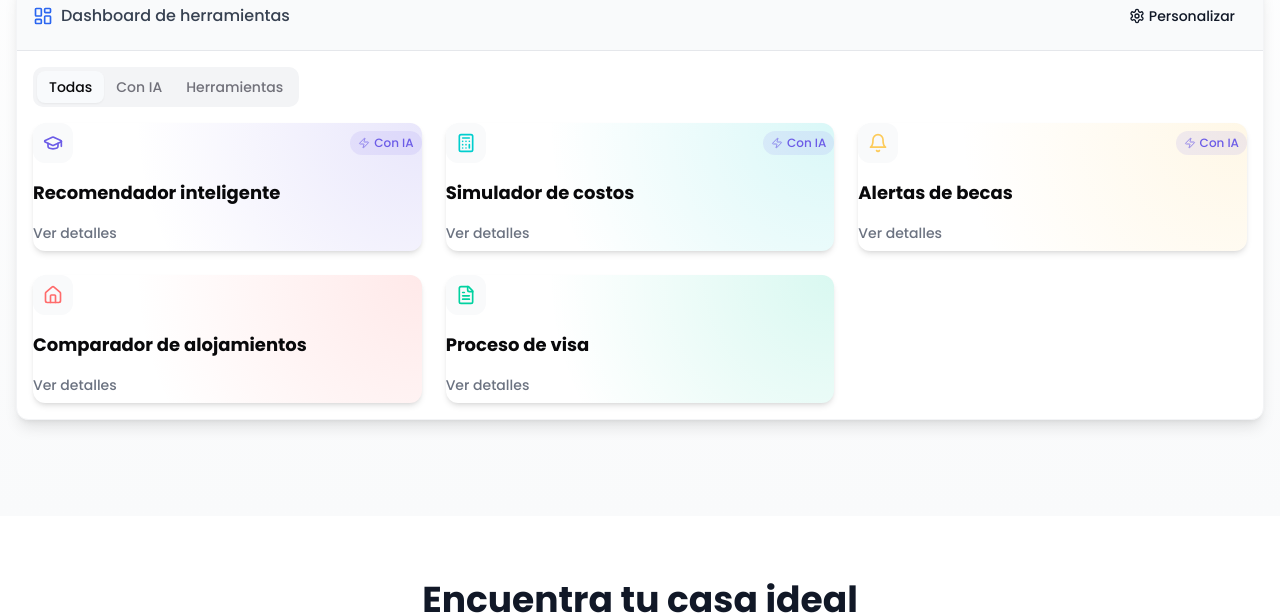
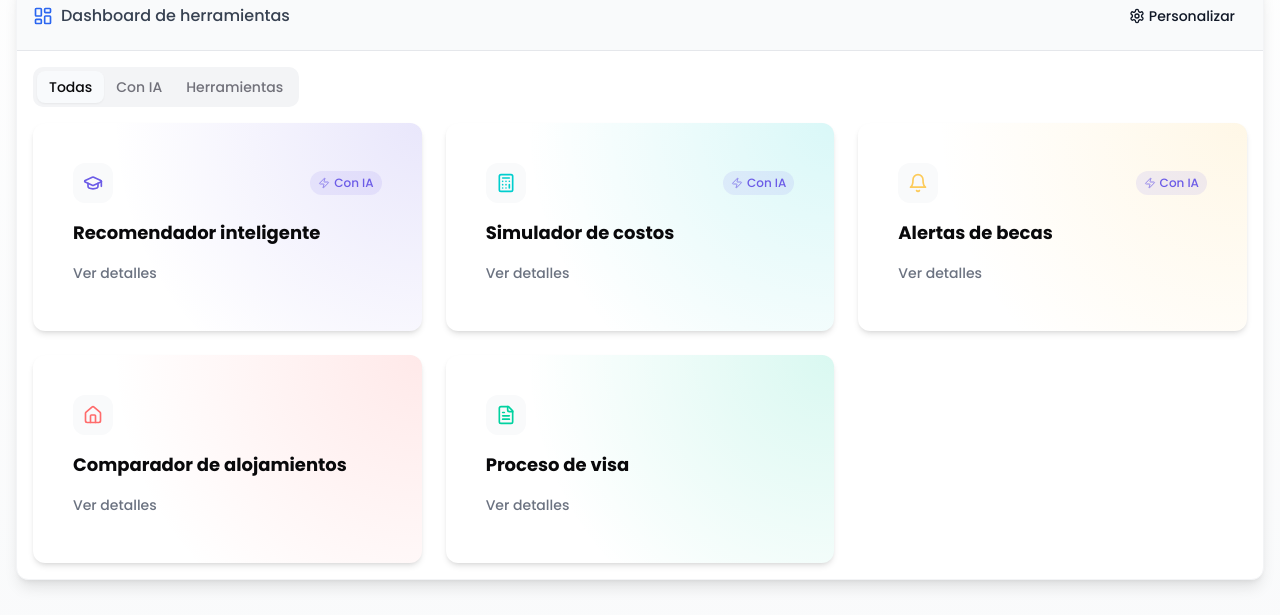
Before and after one commit to andregiraldo/edu-bridge, a React (Vite) app: page / in a window 1280 px wide. Shown: the part 1640-2255 px from the top of the page. Built offline with nearby package versions, Linux system fonts and the light colour scheme.

Commit message:
Visual edit in Lovable
Edited UI in Lovable

```diff
--- a/src/components/ModulesSection.tsx
+++ b/src/components/ModulesSection.tsx
@@ -97,7 +97,7 @@ const ModulesSection: React.FC = () => {
                 {modules.map((module, index) => <Card key={index} className={`border-0 shadow-md overflow-hidden transition-all duration-300 hover:shadow-lg hover:-translate-y-1 ${module.bgPattern}`}>
                     <CardContent className="p-0">
                       <Collapsible>
-                        <div className="p-15 rounded-md">
+                        <div className="p-10 rounded-md">
                           <div className="flex items-center justify-between mb-4">
                             <div className={`w-10 h-10 rounded-lg ${module.iconColor} bg-gray-50 flex items-center justify-center`}>
                               <module.icon size={20} />
```
